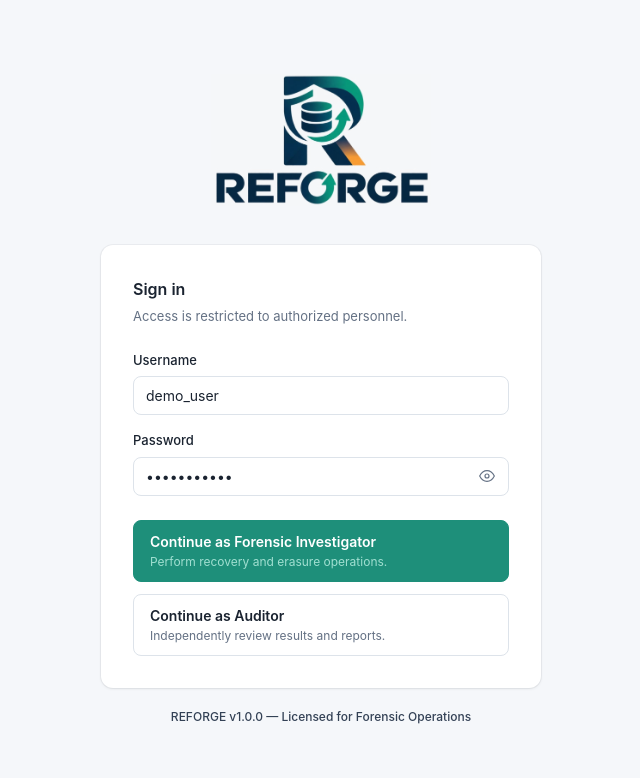
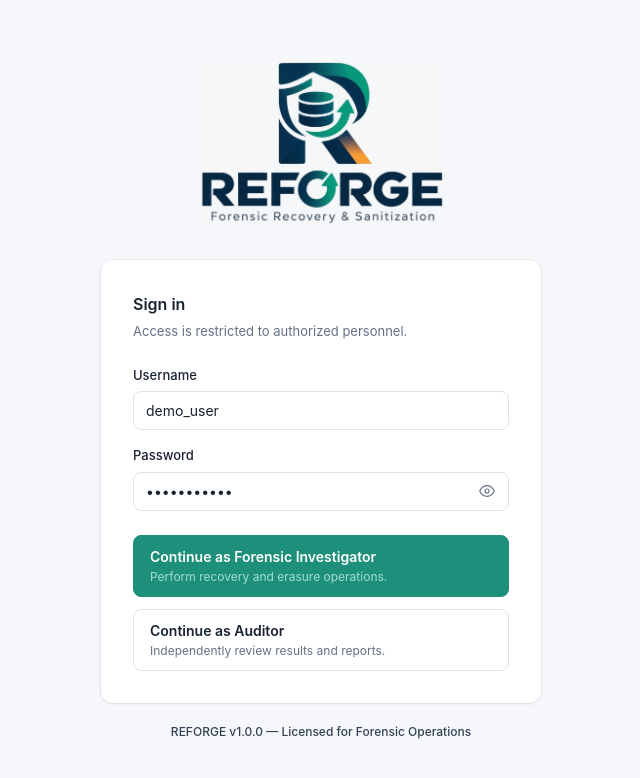
Before and after one commit to ABHINAY2121S/REFORGE, a React (Vite) app: page / in a window 1280 px wide. Shown: the top 778 px of the page, without its empty margins (319-959 px from the left). Built offline with nearby package versions, Linux system fonts and the light colour scheme; the HTML template or start-up script is replaced by a standard one.

Commit message:
fix: landing page uses complete high-res REFORGE logo with subtitle

```diff
--- a/src/screens/Login.tsx
+++ b/src/screens/Login.tsx
@@ -2,7 +2,7 @@ import { useState } from 'react';
 import { UserRole } from '../types';
 import { IconShieldCheck, IconEye } from '../components/Icons';
 
-import reforgeLogoUrl from '../assets/reforge-logo.png';
+import reforgeFullLogoUrl from '../assets/reforge-full-logo.png';
 
 interface LoginProps {
   onLogin: (role: UserRole, name: string) => void;
@@ -49,9 +49,9 @@ export default function Login({ onLogin, authError = '' }: LoginProps) {
         {/* Logo */}
         <div style={{ textAlign: 'center', marginBottom: 28 }}>
           <img
-            src={reforgeLogoUrl}
+            src={reforgeFullLogoUrl}
             alt="REFORGE Forensic Recovery & Sanitization"
-            style={{ width: 220, maxWidth: '80%', height: 'auto', display: 'inline-block', marginBottom: 6 }}
+            style={{ width: 250, maxWidth: '90%', height: 'auto', display: 'inline-block' }}
           />
         </div>
 
```
Also changed, not shown: public/reforge-full-logo.png (added), src/assets/reforge-full-logo.png (added).
